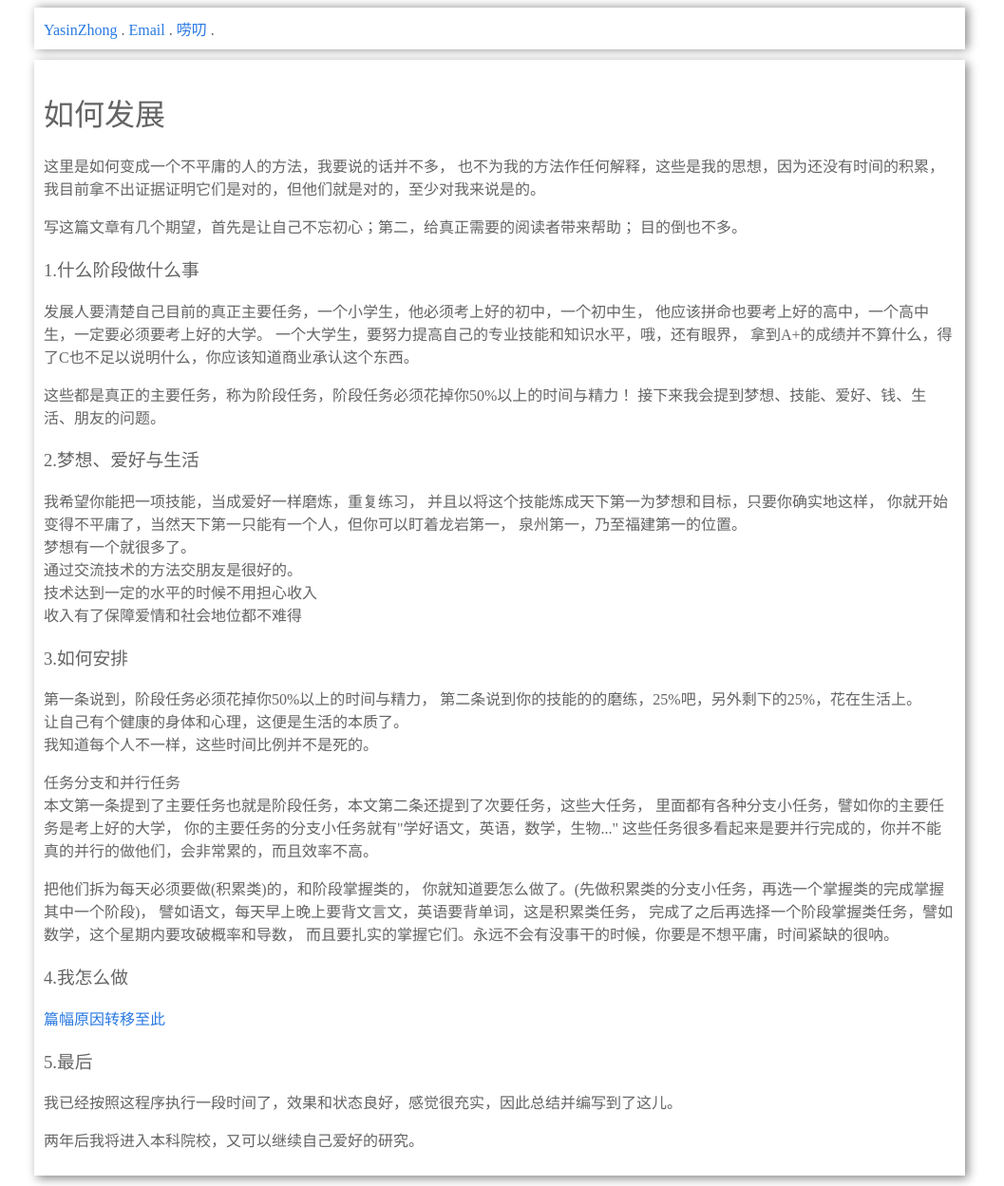
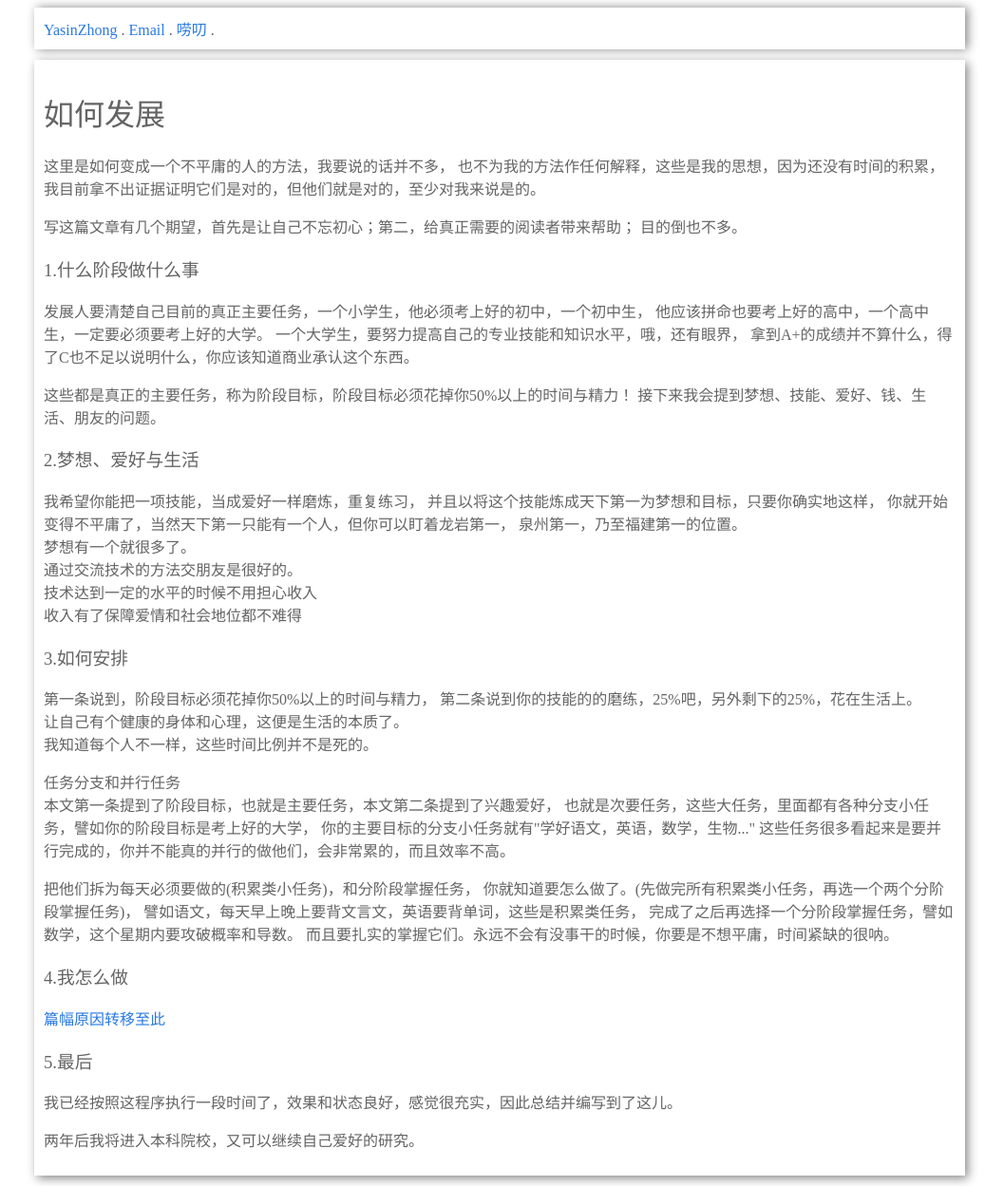
Before and after one commit to YasinZhong/yasinzhong.github.io, a Jekyll site: the page built from _posts/2017-07-29-如何发展.html, in a window 1280 px wide. Shown: the whole page at 95% size, without its empty margins (114-1171 px from the left). Built offline with Jekyll 4.4.1, drawn with Linux system fonts in a browser that asks for light colours.

Commit message:
好的更改

```diff
--- a/_posts/2017-07-29-如何发展.html
+++ b/_posts/2017-07-29-如何发展.html
@@ -16,7 +16,7 @@ title: 如何发展
 一个大学生，要努力提高自己的专业技能和知识水平，哦，还有眼界，
 拿到A+的成绩并不算什么，得了C也不足以说明什么，你应该知道商业承认这个东西。</p>
 
-<p>这些都是真正的主要任务，称为阶段任务，阶段任务必须花掉你50%以上的时间与精力！
+<p>这些都是真正的主要任务，称为阶段目标，阶段目标必须花掉你50%以上的时间与精力！
 接下来我会提到梦想、技能、爱好、钱、生活、朋友的问题。</p>
 
 <h3 id="2.梦想、爱好与生活"><a name="2.梦想、爱好与生活" href="#2.梦想、爱好与生活"></a>2.梦想、爱好与生活</h3>
@@ -29,21 +29,21 @@ title: 如何发展
 收入有了保障爱情和社会地位都不难得</p>
 
 <h3 id="3.如何安排"><a name="3.如何安排" href="#3.如何安排"></a>3.如何安排</h3>
-<p>第一条说到，阶段任务必须花掉你50%以上的时间与精力，
+<p>第一条说到，阶段目标必须花掉你50%以上的时间与精力，
 第二条说到你的技能的的磨练，25%吧，另外剩下的25%，花在生活上。<br>
 让自己有个健康的身体和心理，这便是生活的本质了。<br>
 我知道每个人不一样，这些时间比例并不是死的。</p>
 
 <p>任务分支和并行任务<br>
-本文第一条提到了主要任务也就是阶段任务，本文第二条还提到了次要任务，这些大任务，
-里面都有各种分支小任务，譬如你的主要任务是考上好的大学，
-你的主要任务的分支小任务就有"学好语文，英语，数学，生物..."
+本文第一条提到了阶段目标，也就是主要任务，本文第二条提到了兴趣爱好，
+也就是次要任务，这些大任务，里面都有各种分支小任务，譬如你的阶段目标是考上好的大学，
+你的主要目标的分支小任务就有"学好语文，英语，数学，生物..."
 这些任务很多看起来是要并行完成的，你并不能真的并行的做他们，会非常累的，而且效率不高。</p>
 
-<p>把他们拆为每天必须要做(积累类)的，和阶段掌握类的，
-你就知道要怎么做了。(先做积累类的分支小任务，再选一个掌握类的完成掌握其中一个阶段)，
-譬如语文，每天早上晚上要背文言文，英语要背单词，这是积累类任务，
-完成了之后再选择一个阶段掌握类任务，譬如数学，这个星期内要攻破概率和导数，
+<p>把他们拆为每天必须要做的(积累类小任务)，和分阶段掌握任务，
+你就知道要怎么做了。(先做完所有积累类小任务，再选一个两个分阶段掌握任务)，
+譬如语文，每天早上晚上要背文言文，英语要背单词，这些是积累类任务，
+完成了之后再选择一个分阶段掌握任务，譬如数学，这个星期内要攻破概率和导数。
 而且要扎实的掌握它们。永远不会有没事干的时候，你要是不想平庸，时间紧缺的很呐。
 </p>
 
```
Also changed, not shown: Hidden/我怎么做.html (+8 -7 lines).
